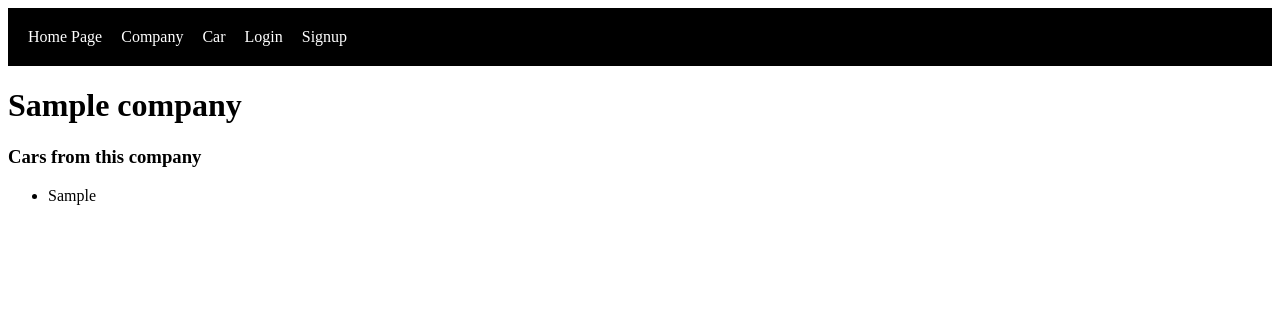
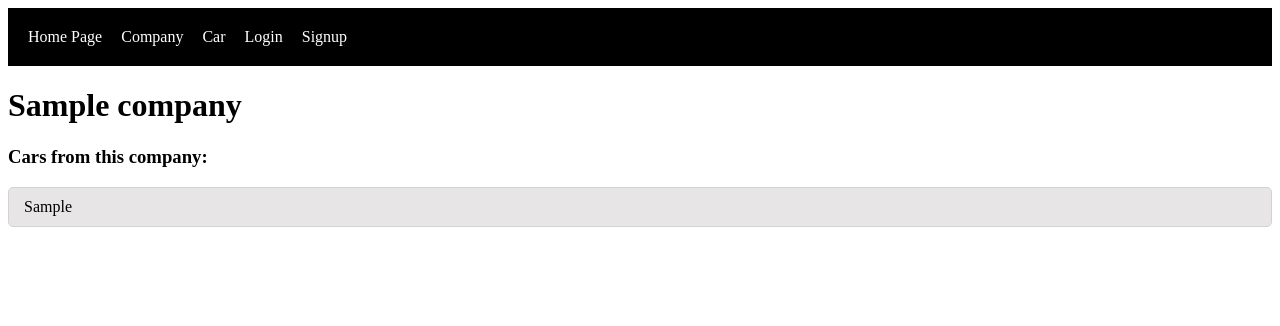
Before and after one commit to saideendev111/CarSell, a Django app: page /company/1/ in a window 1280 px wide. Shown: the top 326 px of the page. Run offline with Django 5.2, Linux system fonts and the light colour scheme; tables that the repository leaves empty hold one stand-in row (values such as "Sample post").

Commit message:
Finished styling company_detail page

```diff
--- a/main_app/templates/company/company_detail.html
+++ b/main_app/templates/company/company_detail.html
@@ -5,22 +5,31 @@
 {% block content %}
 <h1>{{company.company_name}}</h1>
 
-<h3>Cars from this company</h3>
+<h3>Cars from this company:</h3>
 
-<ul>
+<div class="item-list">
     {% for car in company.cars.all %}
-        <li>{{car.car_model}}</li>
-        {% empty %}
-        <li>No cars found for this company</li>
+        <div class="item-card">
+            {{car.car_model}}
+        </div>
+    {% empty %}
+        <div class="item-card">
+            No cars found for this company
+        </div>
     {% endfor %}
+</div>
 
     {% if user.is_authenticated %}
-        <a href="{% url 'company_update' company.pk %}">Edit Company</a>
+        <div class="actions">
+            <form action="{% url 'company_update' company.pk %}" method="get">
+                {% csrf_token %}
+                <button type="submit">Edit Company</button>
+            </form>
 
-        <form action="{% url 'company_delete' company.pk %}" method="post">
-            {% csrf_token %}
-            <button>Delete Company</button>
-        </form>
+            <form action="{% url 'company_delete' company.pk %}" method="post">
+                {% csrf_token %}
+                <button>Delete Company</button>
+            </form>
+        </div>
     {% endif %}
-</ul>
 {% endblock content %}
```
